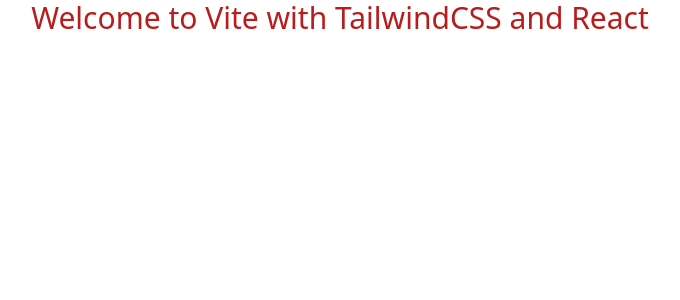
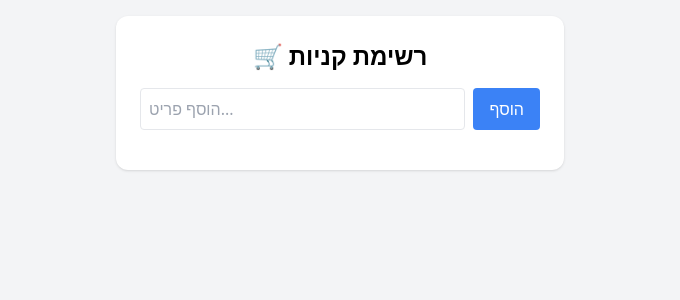
Before and after one commit to mangisto14/shopping-list-app, a React (Vite) app: page / in a window 1280 px wide. Shown: the top 300 px of the page, without its empty margins (300-980 px from the left). Built offline with nearby package versions, Linux system fonts and the light colour scheme.

Commit message:
Update App.jsx

```diff
--- a/src/App.jsx
+++ b/src/App.jsx
@@ -1,14 +1,64 @@
-
+import { useEffect, useState } from "react";
 
 function App() {
+  const [items, setItems] = useState(() => {
+    const saved = localStorage.getItem("shopping-list");
+    return saved ? JSON.parse(saved) : [];
+  });
+  const [input, setInput] = useState("");
+
+  useEffect(() => {
+    localStorage.setItem("shopping-list", JSON.stringify(items));
+  }, [items]);
+
+  const addItem = () => {
+    if (!input.trim()) return;
+    setItems([...items, { name: input, bought: false }]);
+    setInput("");
+  };
+
+  const toggleItem = (index) => {
+    const updated = [...items];
+    updated[index].bought = !updated[index].bought;
+    setItems(updated);
+  };
+
+  const deleteItem = (index) => {
+    setItems(items.filter((_, i) => i !== index));
+  };
 
   return (
-    <>
-      <h1
-        className="text-3xl text-center text-red-700"
-      >Welcome to Vite with TailwindCSS and React</h1>
-    </>
-  )
+    <div className="min-h-screen bg-gray-100 p-4">
+      <div className="max-w-md mx-auto bg-white rounded-xl shadow p-6">
+        <h1 className="text-2xl font-bold mb-4 text-center">🛒 רשימת קניות</h1>
+        <div className="flex gap-2 mb-4">
+          <input
+            type="text"
+            value={input}
+            onChange={(e) => setInput(e.target.value)}
+            placeholder="הוסף פריט..."
+            className="flex-1 border p-2 rounded"
+          />
+          <button onClick={addItem} className="bg-blue-500 text-white px-4 py-2 rounded">
+            הוסף
+          </button>
+        </div>
+        <ul className="space-y-2">
+          {items.map((item, index) => (
+            <li key={index} className="flex justify-between items-center p-2 bg-gray-100 rounded">
+              <span
+                onClick={() => toggleItem(index)}
+                className={`cursor-pointer ${item.bought ? "line-through text-gray-400" : ""}`}
+              >
+                {item.name}
+              </span>
+              <button onClick={() => deleteItem(index)} className="text-red-500">🗑️</button>
+            </li>
+          ))}
+        </ul>
+      </div>
+    </div>
+  );
 }
 
-export default App
+export default App;
```
